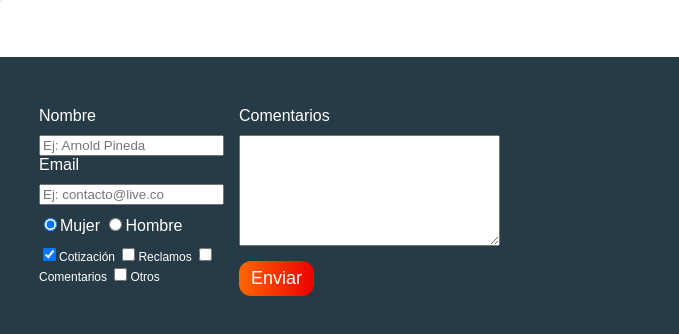
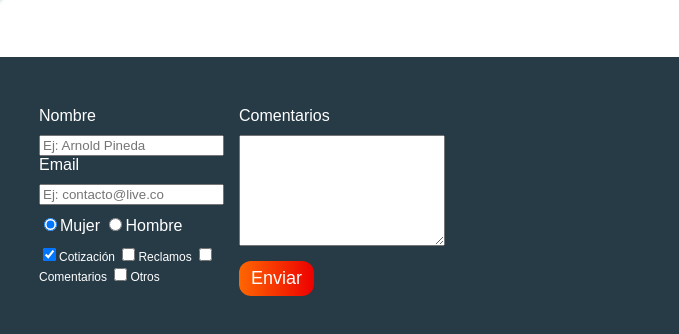
Before and after one commit to darkaranpiro/responsiveDesign-invie, a plain HTML site: page index.html in a window 1280 px wide. Shown: the part 1484-1818 px from the top of the page, 601-1280 px from the left. Drawn offline with Linux system fonts and the light colour scheme; some packages are replaced by stand-ins of ours; a script that the page names is missing; files whose address does not match are found by name.

Commit message:
Arreglo textarea

```diff
--- a/css/invie.css
+++ b/css/invie.css
@@ -13,6 +13,7 @@ th{background:#273b47;color:white;padding:10px 20px;text-align:left;}
 td{padding:20px;}
 table, td, th{border:1px solid #273b47;border-collapse:collapse;}
 input, textarea{outline:0;}
+textarea{width:200px;}
 input:focus, textarea:focus{background:lightgray;}
 .contenedor{max-width:800px;margin:auto;position:relative;}
 .background{background-image:url('../images/background.png');background-size:cover;--moz-background-size:cover;--webkit-background-size:cover;--o-background-size:cover;}
@@ -47,11 +48,12 @@ input:focus, textarea:focus{background:lightgray;}
 .formulario{display:flex;width:400px;color:white;}
 .col1, .col2{display:flex;flex-direction:column;}
 .col1{margin-right:15px;}
-.col2{align-items:flex-start;}
+.col2{align-items:flex-start;padding-right:10px;}
 .col2 .button{margin-top:15px;}
 .intereses label{font-size:12px;}
 .formulario label, .sexo, .intereses{margin-bottom:10px;}
 .sexo{margin-top:10px;}
+.texto{width:200px;}
 .tabla{margin:50px 0;}
 .header.background{padding:20px;}
 .burguer-button{width:40px;line-height:40px;border-radius:50%;height:40px;display:inline-block;text-align:center;background:#395667;cursor:pointer;position:fixed;left:20px;top:20px;z-index:3;color:white;display:none;}
```
